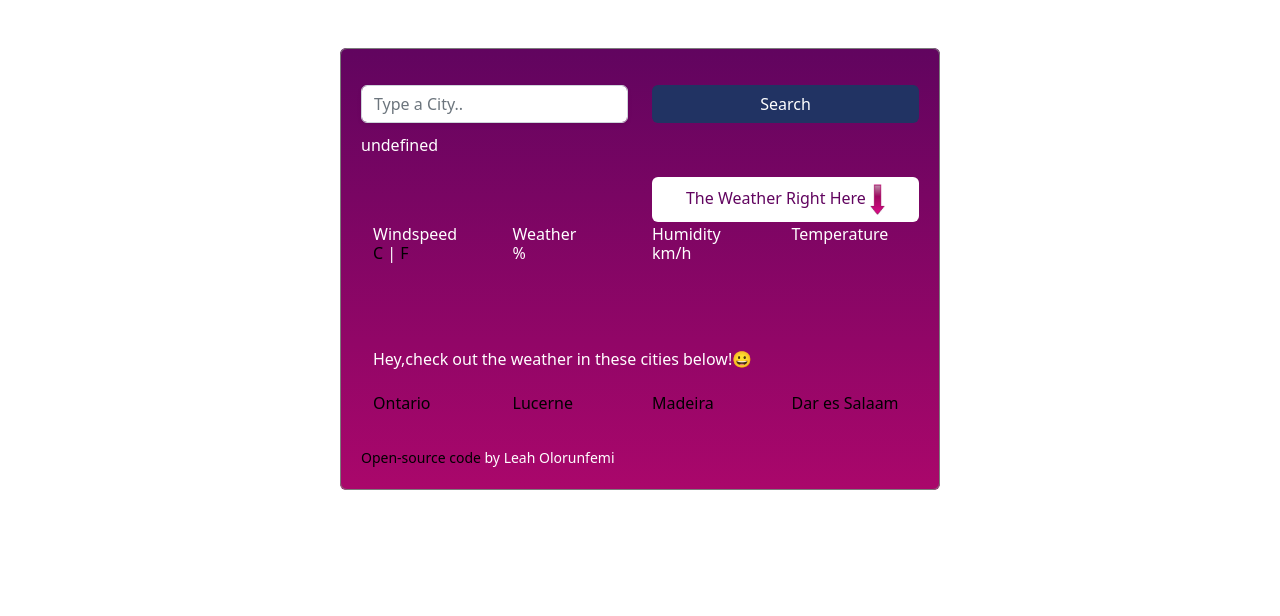
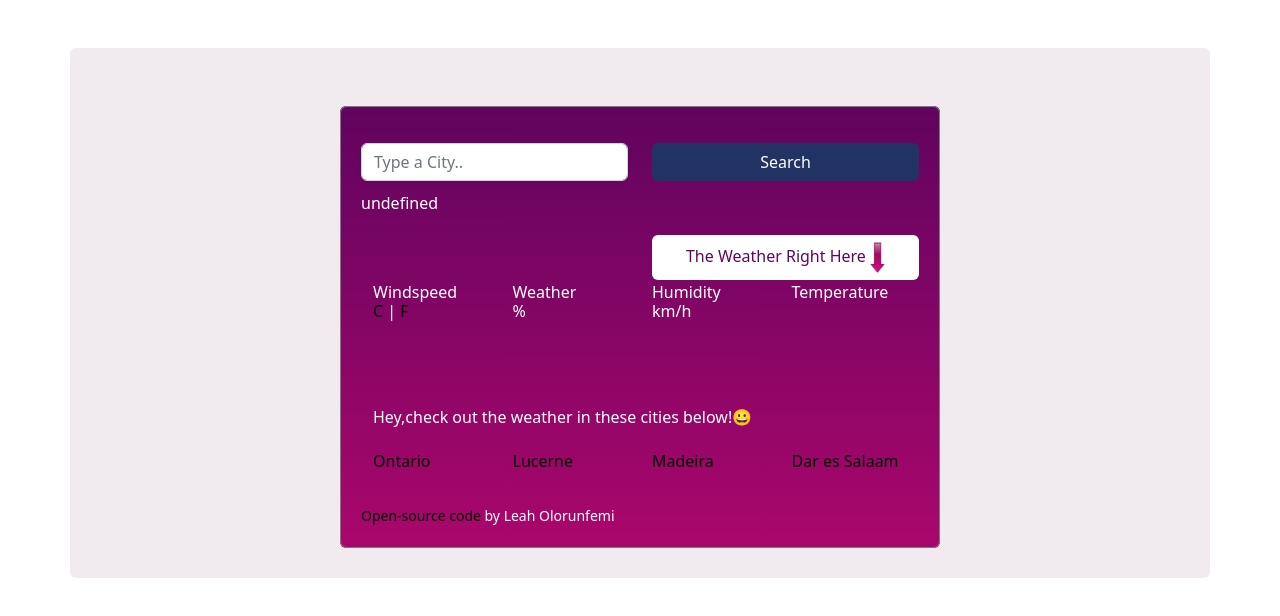
Before and after one commit to Leah-Olorunfemi/LEAHS-WEATHER-APP-PROJECT, a plain HTML site: page index.html in a window 1280 px wide. Drawn offline with nearby package versions, Linux system fonts and the light colour scheme; no server answers.

Commit message:
Updated css and index.html
-tweaked css
-added border radius to container via bootstrap.

```diff
--- a/css/style.css
+++ b/css/style.css
@@ -10,6 +10,12 @@ h1 {
   top: -5px;
 }
 
+.container {
+  padding: 10px;
+
+  background-color: rgb(241, 235, 239);
+  /* background-color: black; */
+}
 .wrapper {
   max-width: 600px;
   display: block;
--- a/index.html
+++ b/index.html
@@ -20,7 +20,7 @@
 </head>
 
 <body>
-    <div class="container mt-5">
+    <div class="container rounded mt-5">
         <div class="wrapper rounded mt-5">
             <div class="weather-app mt-5">
                 <form id="search-form">
```
